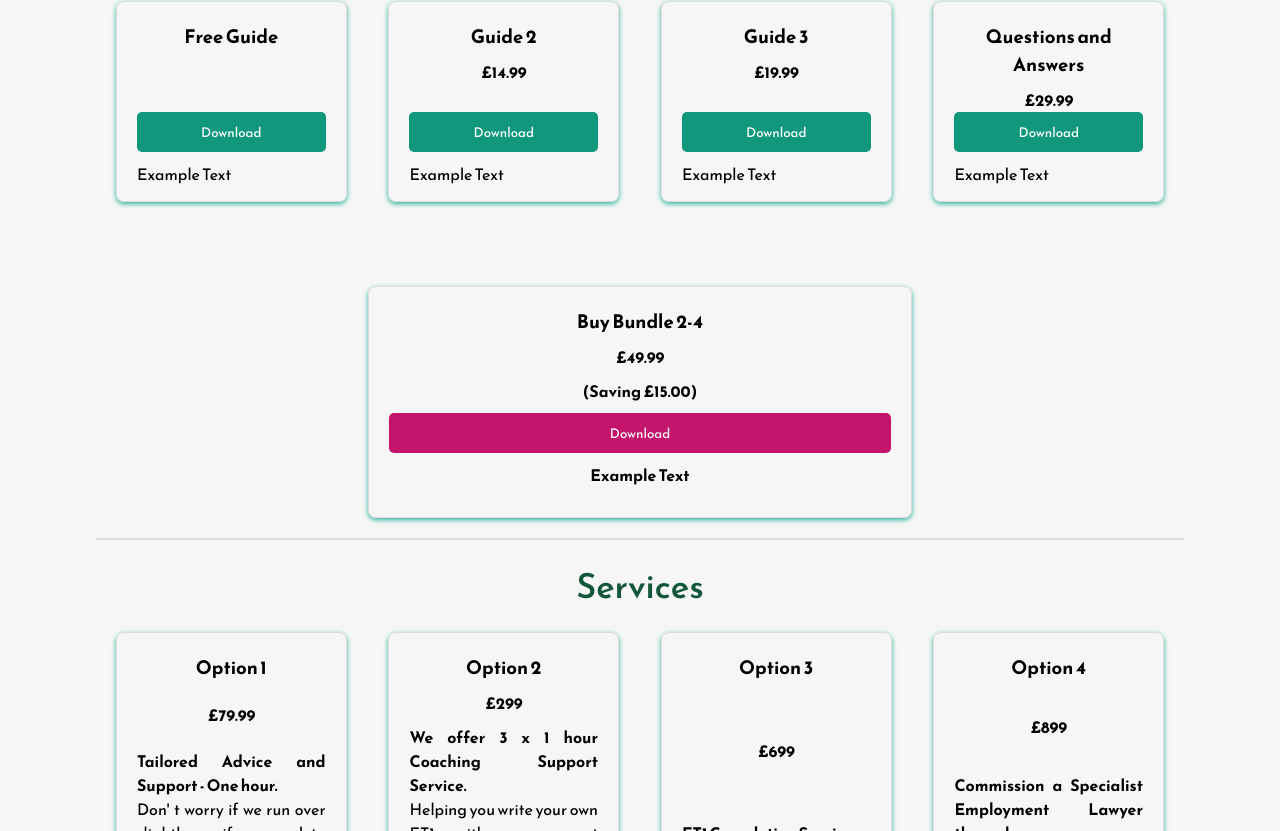
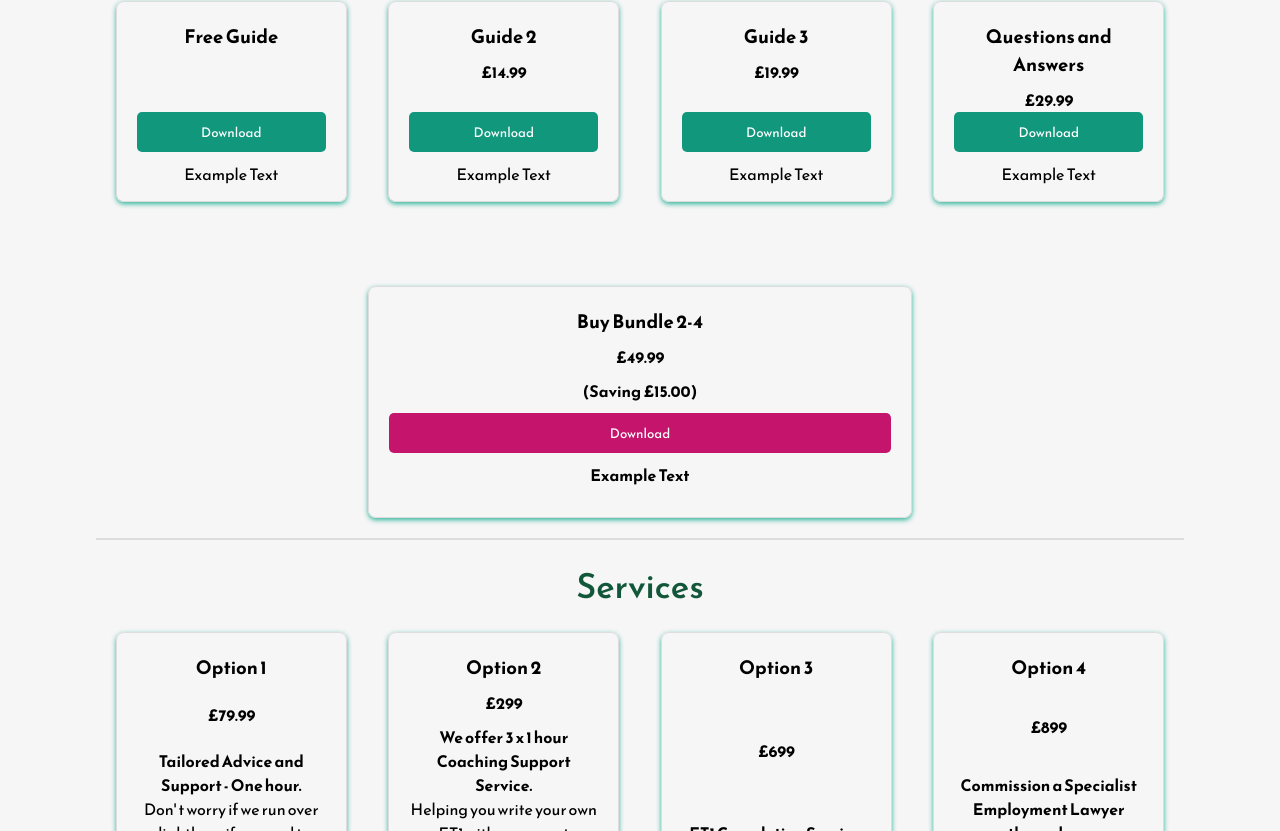
Before and after one commit to SabbirHossainRuet/myet1, a React (Create React App) app: page / in a window 1280 px wide. Shown: the part 1109-1940 px from the top of the page. Built offline with nearby package versions, Linux system fonts and the light colour scheme.

Commit message:
Revision 4

```diff
--- a/src/App.css
+++ b/src/App.css
@@ -103,7 +103,7 @@ nav {
 
 .card p {
   margin: 10px 0;
-  text-align: justify;
+  text-align: center;
 }
 
 .card button {
--- a/src/Components/Guides.js
+++ b/src/Components/Guides.js
@@ -19,6 +19,7 @@ const Guides = () => {
                 <div className="card">
                     <h3>Guide 3</h3>
                     <h4>£19.99</h4>
+                    <br />
                     <button>Download</button>
                     <p>Example Text</p>
                 </div>
```
